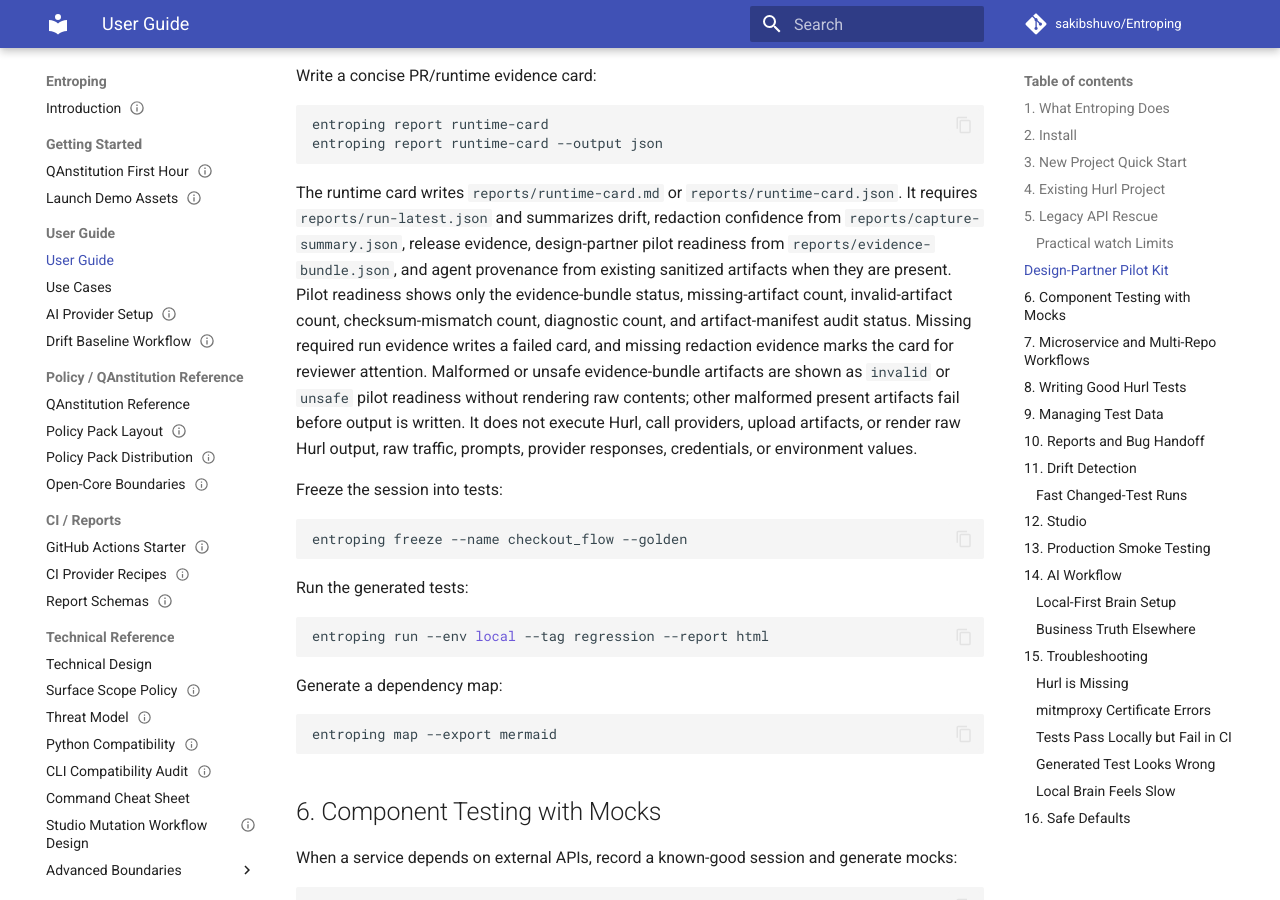
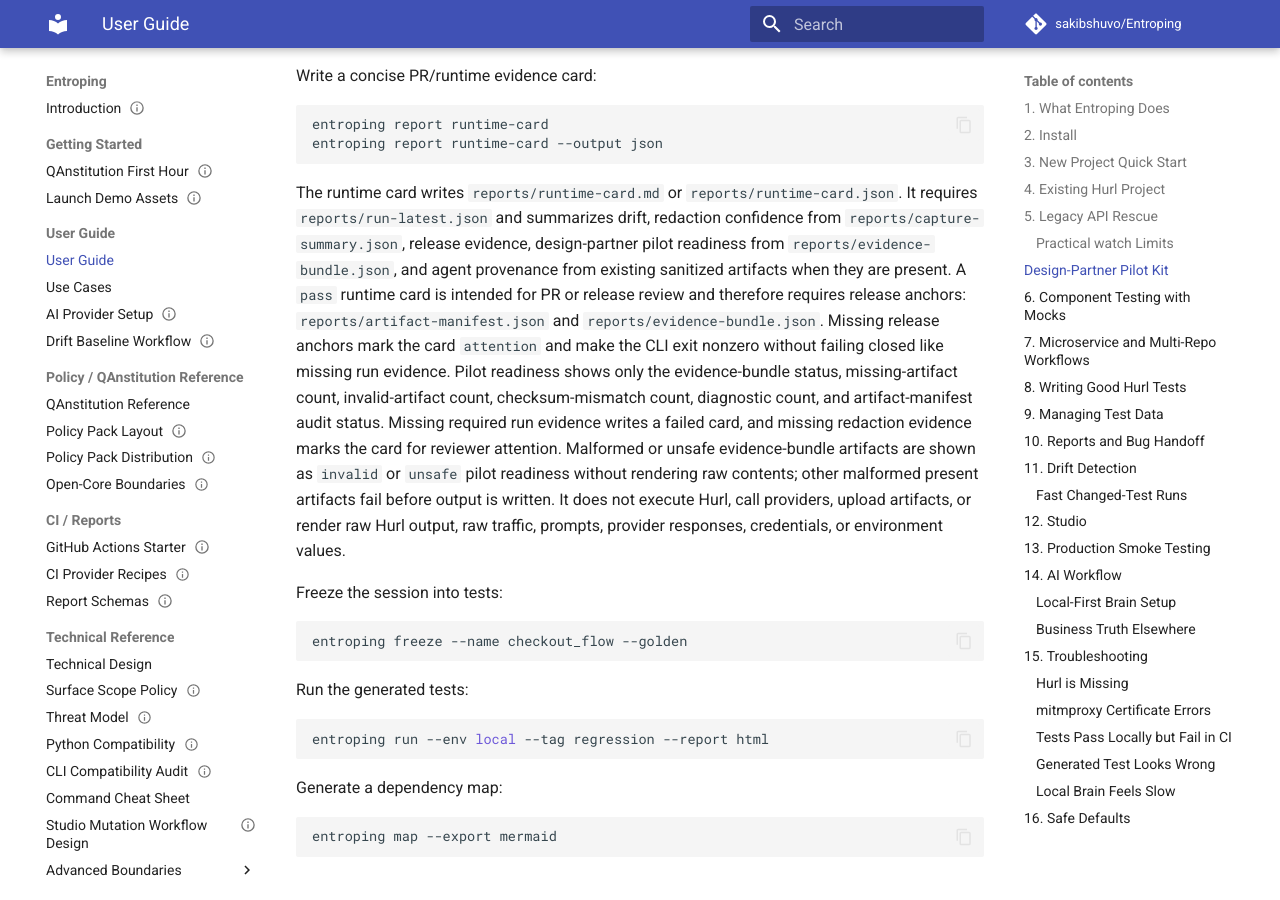
Before and after one commit to sakibshuvo/Entroping, an MkDocs documentation site: the page built from docs/user/USER_GUIDE.md, in a window 1280 px wide and 900 px high, scrolled down 12566 px. Built offline with MkDocs 1.6.1 and Material for MkDocs 9.7.7, drawn with Linux system fonts in a browser that asks for light colours; comment, search, counter and statistics services are not loaded.

Commit message:
fix(reports): require runtime-card release evidence

```diff
--- a/docs/user/USER_GUIDE.md
+++ b/docs/user/USER_GUIDE.md
@@ -635,12 +635,17 @@
 summarizes drift, redaction confidence from `reports/capture-summary.json`,
 release evidence, design-partner pilot readiness from
 `reports/evidence-bundle.json`, and agent provenance from existing sanitized
-artifacts when they are present. Pilot readiness shows only the evidence-bundle
-status, missing-artifact count, invalid-artifact count, checksum-mismatch
-count, diagnostic count, and artifact-manifest audit status. Missing required
-run evidence writes a failed card, and missing redaction evidence marks the card
-for reviewer attention. Malformed or unsafe evidence-bundle artifacts are shown
-as `invalid` or `unsafe` pilot readiness without rendering raw contents; other
+artifacts when they are present. A `pass` runtime card is intended for PR or
+release review and therefore requires release anchors:
+`reports/artifact-manifest.json` and `reports/evidence-bundle.json`. Missing
+release anchors mark the card `attention` and make the CLI exit nonzero without
+failing closed like missing run evidence. Pilot readiness shows only the
+evidence-bundle status, missing-artifact count, invalid-artifact count,
+checksum-mismatch count, diagnostic count, and artifact-manifest audit status.
+Missing required run evidence writes a failed card, and missing redaction
+evidence marks the card for reviewer attention. Malformed or unsafe
+evidence-bundle artifacts are shown as `invalid` or `unsafe` pilot readiness
+without rendering raw contents; other
 malformed present artifacts fail before output is written. It does not execute
 Hurl, call providers, upload artifacts, or render raw Hurl output, raw traffic,
 prompts, provider responses, credentials, or environment values.
```
Also changed, not shown: .context/changelog.md (+5 -0 lines), .context/plan.md (+10 -11 lines), docs/meta/PROJECT_PROGRESS.md (+1 -1 lines), docs/product/PRODUCT_SPEC.md (+1 -1 lines), docs/technical/TDS.md (+4 -1 lines), 3 other files.
